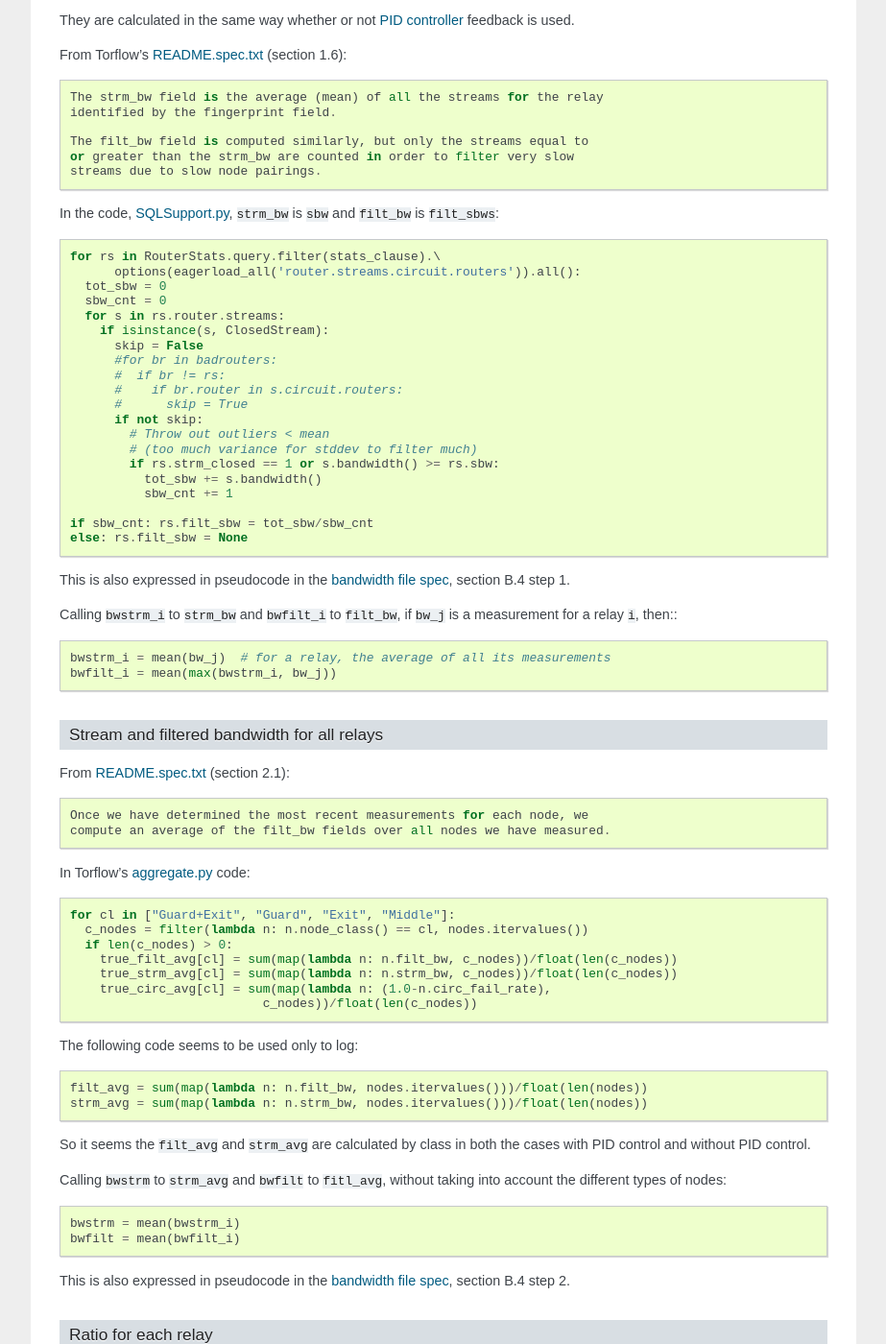
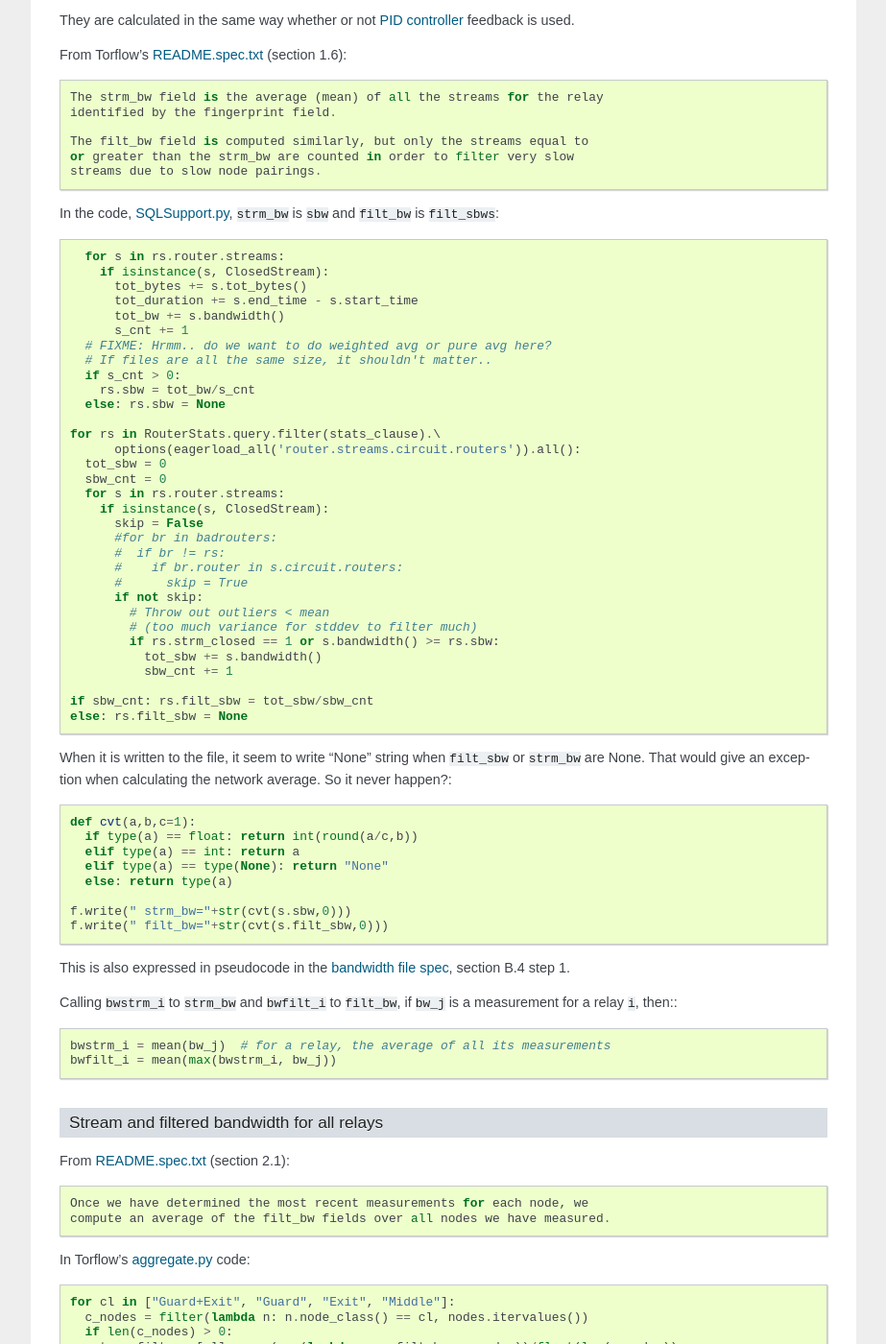
Before and after one commit to torproject/sbws, a Sphinx documentation site: the page built from docs/source/torflow_aggr.rst, in a window 1280 px wide and 1400 px high, scrolled down 6606 px. Shown: the whole window at 96% size, without its empty margins (198-1121 px from the left). Built offline with Sphinx 7.4.7, drawn with Linux system fonts in a browser that asks for light colours; formulas are drawn with MathJax 3.

Commit message:
fix: scaling: round bandwidth filtered
because Torflow does it.

```diff
--- a/docs/source/torflow_aggr.rst
+++ b/docs/source/torflow_aggr.rst
@@ -203,6 +203,18 @@ From Torflow's `README.spec.txt`_ (section 1.6)::
 In the code, `SQLSupport.py`_, ``strm_bw`` is ``sbw`` and
 ``filt_bw`` is ``filt_sbws``::
 
+      for s in rs.router.streams:
+        if isinstance(s, ClosedStream):
+          tot_bytes += s.tot_bytes()
+          tot_duration += s.end_time - s.start_time
+          tot_bw += s.bandwidth()
+          s_cnt += 1
+      # FIXME: Hrmm.. do we want to do weighted avg or pure avg here?
+      # If files are all the same size, it shouldn't matter..
+      if s_cnt > 0:
+        rs.sbw = tot_bw/s_cnt
+      else: rs.sbw = None
+
     for rs in RouterStats.query.filter(stats_clause).\
           options(eagerload_all('router.streams.circuit.routers')).all():
       tot_sbw = 0
@@ -223,6 +235,19 @@ In the code, `SQLSupport.py`_, ``strm_bw`` is ``sbw`` and
 
     if sbw_cnt: rs.filt_sbw = tot_sbw/sbw_cnt
     else: rs.filt_sbw = None
+
+When it is written to the file, it seem to write "None" string when
+``filt_sbw`` or ``strm_bw`` are None. That would give an exception when
+calculating the network average. So it never happen?::
+
+    def cvt(a,b,c=1):
+      if type(a) == float: return int(round(a/c,b))
+      elif type(a) == int: return a
+      elif type(a) == type(None): return "None"
+      else: return type(a)
+
+    f.write(" strm_bw="+str(cvt(s.sbw,0)))
+    f.write(" filt_bw="+str(cvt(s.filt_sbw,0)))
 
 This is also expressed in pseudocode in the `bandwidth file spec`_, section B.4
 step 1.
```
Also changed, not shown: 2 other files.
